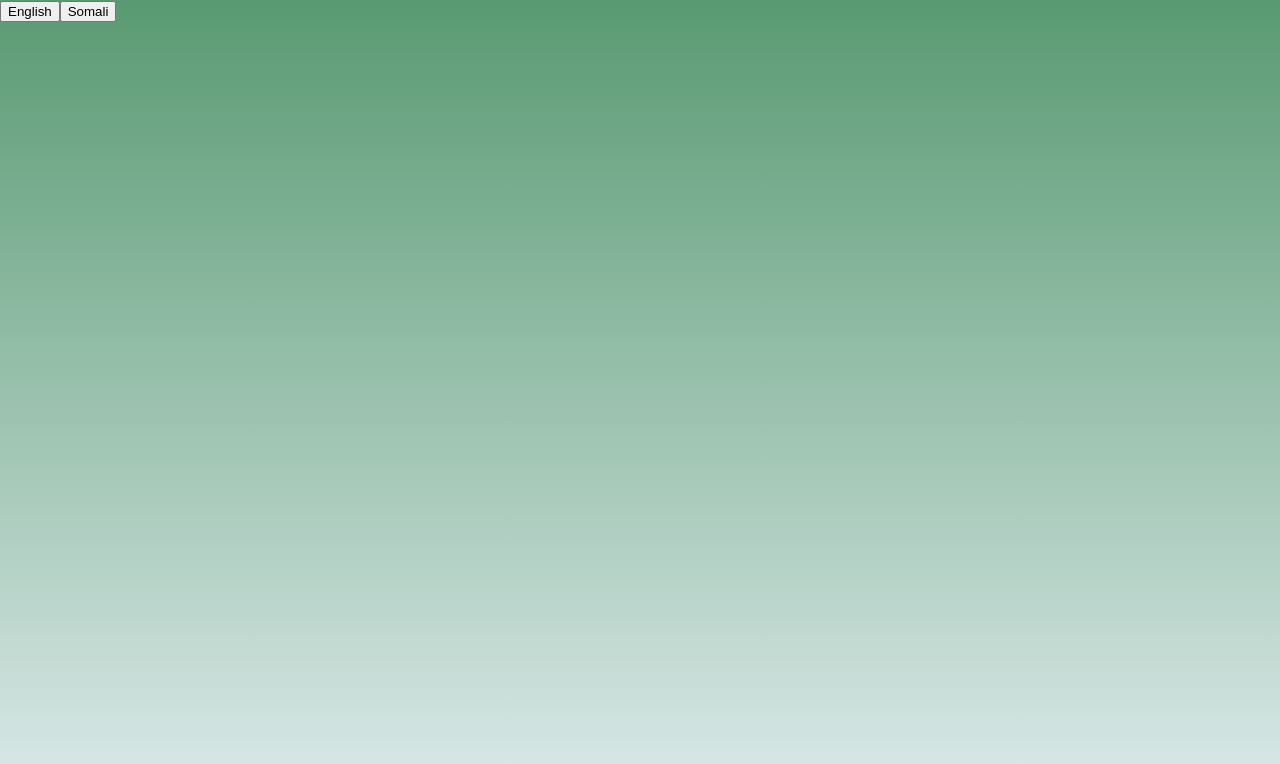
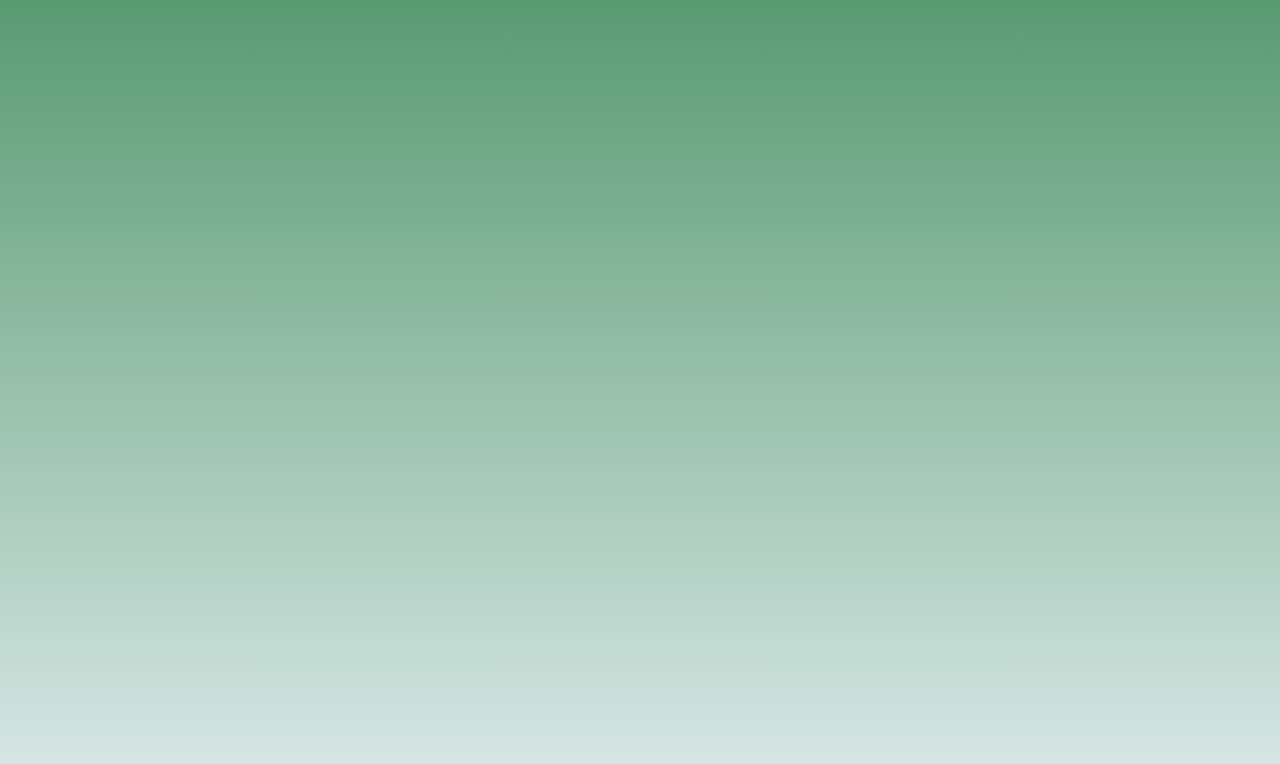
Before and after one commit to somalisintech/2021-hackathon-team-5, a React (Create React App) app in the folder client/: page / in a window 1280 px wide. Shown: the top 764 px of the page. Built offline with nearby package versions, Linux system fonts and the light colour scheme.

Commit message:
Remove reptitions in app.js

```diff
--- a/client/src/App.js
+++ b/client/src/App.js
@@ -1,8 +1,5 @@
 import "./App.css";
 import { BrowserRouter as Router, Switch, Route } from "react-router-dom";
-import Home from "./pages/Home";
-import English from "./pages/English";
-import Somali from "./pages/Somali";
 import SignIn from "./pages/SignIn";
 import Login from "./pages/Login";
 import UserHome from "./pages/UserHome";
@@ -11,12 +8,9 @@ function App() {
   return (
     <Router>
       <Switch>
-        <Route path="/" exact component={Home} />
-        <Route path="/english" component={English} />
-        <Route path="/somali" exact component={Somali} />
         <Route path="/signup" exact component={SignIn} />
         <Route path="/login" exact component={Login} />
-        <Route path="/user-home" exact component={UserHome} />
+        <Route path="/user-home" exact component={UserHome} />{" "}
         <Route path="/user-rewards" exact component={UserRewards} />
       </Switch>
     </Router>
```
Also changed, not shown: client/src/pages/BookService.js (added).
